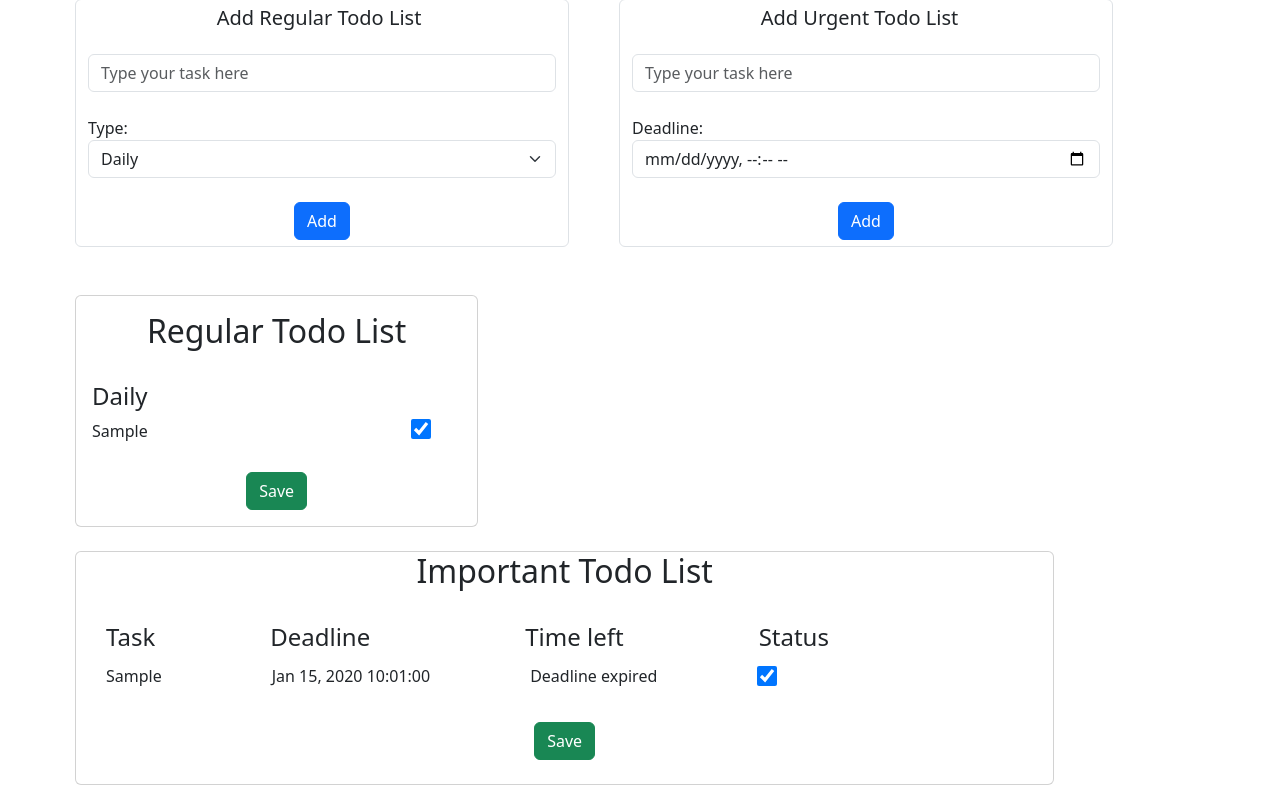
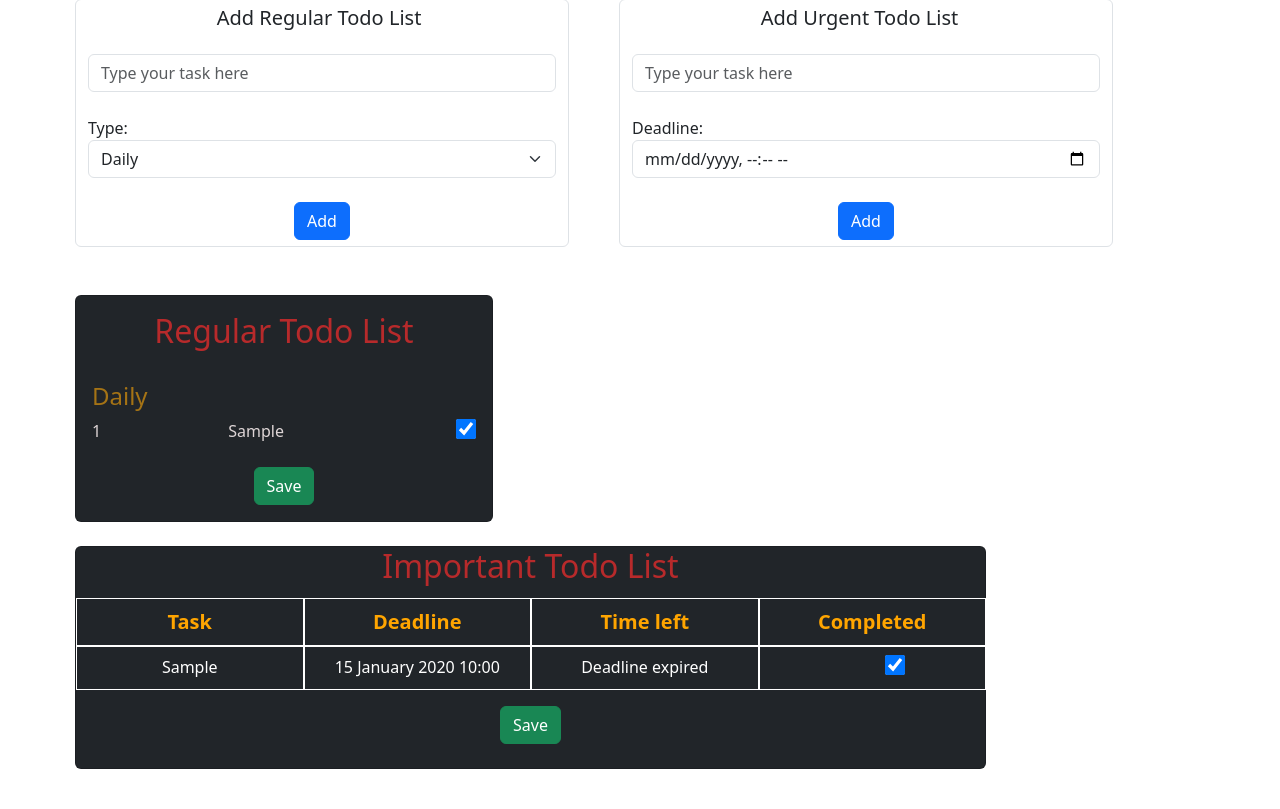
Before and after one commit to AnggiAnggiana/To-do-list-project, a Django app: page /todo/todo_list/ in a window 1280 px wide. Shown: the part 201-1010 px from the top of the page. After the commit the page ends 970 px from the top, so only its background shows below. Run offline with Django 4.2, Linux system fonts and the light colour scheme; a user stored in the database is signed in; tables that the repository leaves empty hold one stand-in row (values such as "Sample post").

Commit message:
create tables

```diff
--- a/todo/static/js/deadline-timer.js
+++ b/todo/static/js/deadline-timer.js
@@ -1,6 +1,6 @@
-document.querySelectorAll('.content-container').forEach(contentContainer => {
-    const deadline = contentContainer.querySelector('#deadline')
-    const importantTaskDeadline = contentContainer.querySelector('#importantTaskDeadline')
+document.querySelectorAll('.urgent').forEach(urgent => {
+    const deadline = urgent.querySelector('#deadline')
+    const importantTaskDeadline = urgent.querySelector('#importantTaskDeadline')
 
     console.log(deadline.textContent)
     const deadlineDate = Date.parse(deadline.textContent)
@@ -14,10 +14,16 @@ document.querySelectorAll('.content-container').forEach(contentContainer => {
         const minutes = Math.floor((deadlineDate / (1000 * 60) - (now / (1000 * 60))) % 60)
         const seconds = Math.floor((deadlineDate / (1000) - (now / (1000))) % 60)
 
-        if (difference <= 0) {
+        if (difference < 0) {
             importantTaskDeadline.innerHTML = "Deadline expired"
-        } else if (difference > 0) {
+        } else if (difference > 0 && days >= 1) {
             importantTaskDeadline.innerHTML = days + " hari " + hours + " jam " + minutes + " menit " + seconds + " detik "
+        } else if (difference > 0 && hours >= 1) {
+            importantTaskDeadline.innerHTML = hours + " jam " + minutes + " menit " + seconds + " detik "
+        } else if (difference > 0 && minutes >= 1) {
+            importantTaskDeadline.innerHTML = minutes + " menit " + seconds + " detik "
+        } else {
+            importantTaskDeadline.innerHTML = seconds + " detik "
         }
     }, 1000)
 })
--- a/todo/templates/todo/myTodo.html
+++ b/todo/templates/todo/myTodo.html
@@ -68,6 +68,7 @@
                                 <h4 class="card-text"> {{ frequency }} </h4>
                                 {% for regular in tasks %}
                                     <div class="task-container">
+                                        <div class="task-text">{{ forloop.counter }}</div>
                                         <span class="task-text"> {{ regular.task }} </span>
                                         <input type="checkbox" class="completed-form" {% if regular.completed %}checked{% endif %}></input>
                                     </div>
@@ -89,27 +90,29 @@
                             </div>
                             <br>
                             {% for task, tasks in important_task_group.items %}
-                                <div class="task-container">
-                                    <div class="task-info">
-                                        {% if forloop.first %}
-                                            <div class="title-container">
-                                                <h4 class="task-title">Task</h4>
-                                                <h4 class="task-title">Deadline</h4>
-                                                <h4 class="task-title-time">Time left</h4>
-                                                <h4 class="task-title">Status</h4>
-                                            </div>
-                                        {% endif %}
-                                        {% for important in tasks %}
-                                            <div class="content-container">
-                                                <div class="task-urgent">{{ important.task }}</div>
-                                                <div id="deadline" class="task-urgent">{{ important.due_date|date:"M d, Y H:m:s" }}</div>
-                                                <div id="importantTaskDeadline" class="task-urgent-time"></div>
-                                                <input type="checkbox" class="completed-form" {% if important.completed %}checked{% endif %}></input>
-                                            </div>
-                                        {% endfor %}
-                                    </div>
-                                </div>
-                            {% endfor %}<br>
+                                <table class="table table-columns table-hover lebar">
+                                    {% if forloop.first %}
+                                        <thead class="table-dark">
+                                                <tr>
+                                                    <td class="task-size">Task</td>
+                                                    <td class="deadline-size">Deadline<br></td>
+                                                    <td class="remain-time-size">Time left</td>
+                                                    <td class="status-size">Completed</td>
+                                                </tr>
+                                        </thead>
+                                    {% endif %}
+                                    {% for important in tasks %}
+                                        <tbody class="table-dark urgent">
+                                            <tr>
+                                                <td class="task">{{ important.task }}</td>
+                                                <td id="deadline" class="deadline">{{ important.due_date|date:"d F Y H:i" }}</td>
+                                                <td id="importantTaskDeadline" class="remain-time"></td>
+                                                <td><input type="checkbox" class="completed-form status" {% if important.completed %}checked{% endif %}></input></td>
+                                            </tr>
+                                        </tbody>
+                                    {% endfor %}
+                                </table>
+                            {% endfor %}
                             <div class="mid-element">
                                 <button type="submit" class="btn btn-success">Save</button>
                             </div>
@@ -169,11 +172,24 @@
 
             .card {
                 margin-right: 30px;
-                width: 90%;
+                width: 911px;
+                background-color: #212529;
+            }
+
+            .card-size {
+                margin: 0px;
+            }
+
+            .card-title {
+                color: rgba(219, 43, 43, 0.808);
+            }
+
+            .card-text {
+                color: rgba(252, 167, 8, 0.603)
             }
 
             .hi_user {
-                color: white;
+                color: rgb(255, 255, 255);
                 padding-top: 20px;
                 transform: translateX(-160px) translateY(-80px);
                 font-weight: 400;
@@ -207,57 +223,66 @@
 
             .task-container {
                 display: flex;
-                margin-bottom: 5px;
+
             }
 
             .task-text {
                 flex-grow: 1;
                 margin-right: 10px;
+                color: rgba(248, 238, 238, 0.877)
             }
 
             .completed-form {
                 border-radius: 50px;
-                margin-right: 30px;
+                margin-left: 45px;
                 width: 20px;
                 height: 20px;
                 display: inline-block;
             }
 
-            .title-container {
-                display: flex;
-                align-items: center;
-                margin-bottom: 5px;
+            .lebar {
+                width: 910px;
+                margin-top: -20px;
             }
 
-            .content-container {
+            tr {
                 display: flex;
-                align-items: center;
-                margin-bottom: 5px;
+                width: 100%;
             }
 
-            .task-title {
-                margin-right: 85px;
-                margin-left: 30px;
+            td {
+                flex: 1;
+                border-left: 1px solid white;
+                border-right: 1px solid white;
+                border-top: 1.5px solid white;
+                border-bottom: 1px solid white;
+                padding: 8px;
+                text-align: center;
             }
 
-            .task-urgent {
-                border-radius: 50px;
-                margin-right: 80px;
-                margin-left: 30px;
+            .task, .task-size {
+                grid-column: 1;
             }
 
-            .task-title-time {
-                margin-right: 105px;
-                margin-left: 70px;
+            .deadline, .deadline-size {
+                grid-column: 2;
             }
 
-            .task-urgent-time {
-                border-radius: 50px;
-                margin-right: 100px;
-                margin-left: 20px;
+            .remain-time, .remain-time-size {
+                grid-column: 3;
+            }
+
+            .status, .status-size {
+                grid-column: 4;
+                width: 20%;
+            }
+
+            td.task-size, td.deadline-size, td.remain-time-size, td.status-size {
+                color: orange;
+                font-weight: bold;
+                font-size: 20px;
             }
 
         </style>
-
     </body>
 {% endblock %}
```
